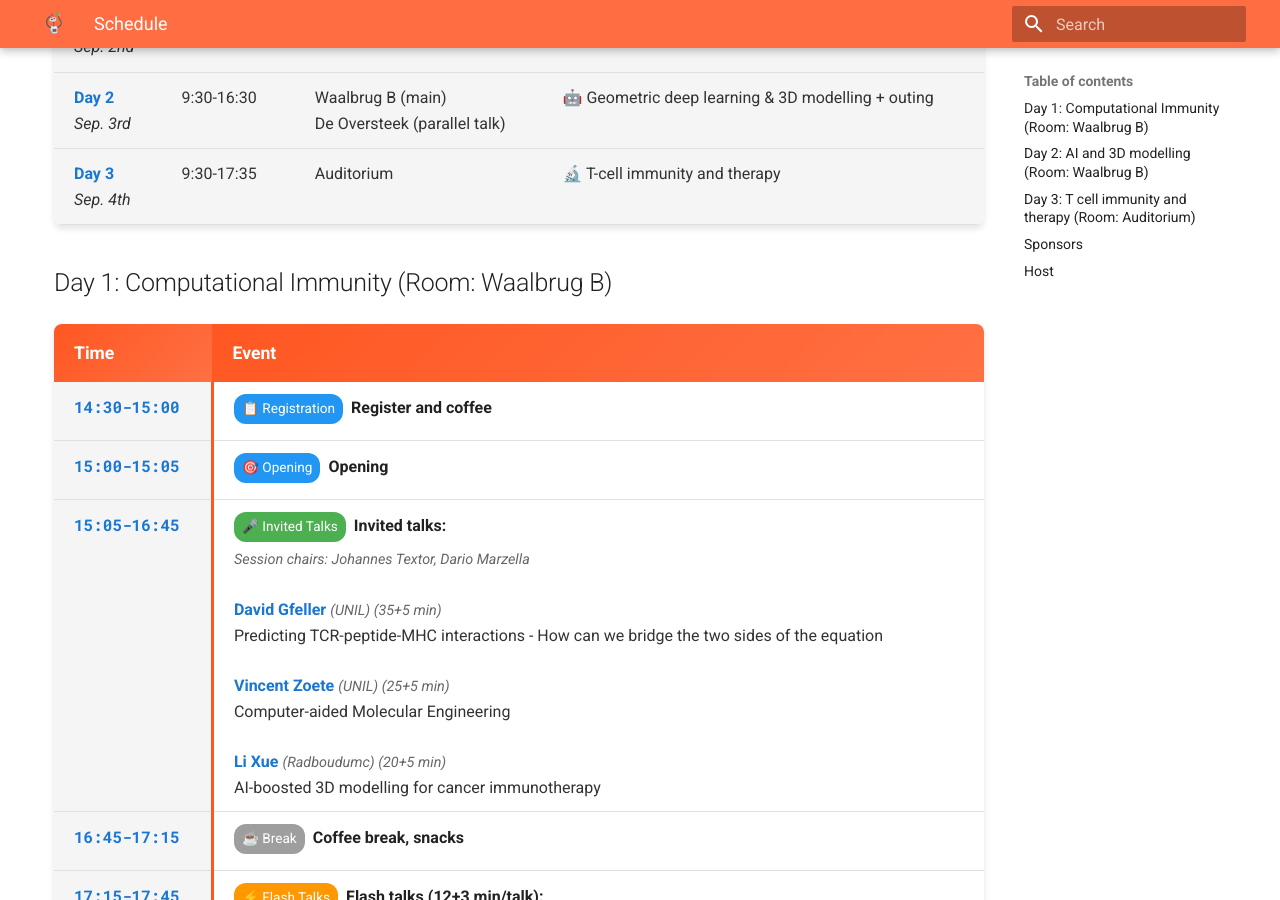
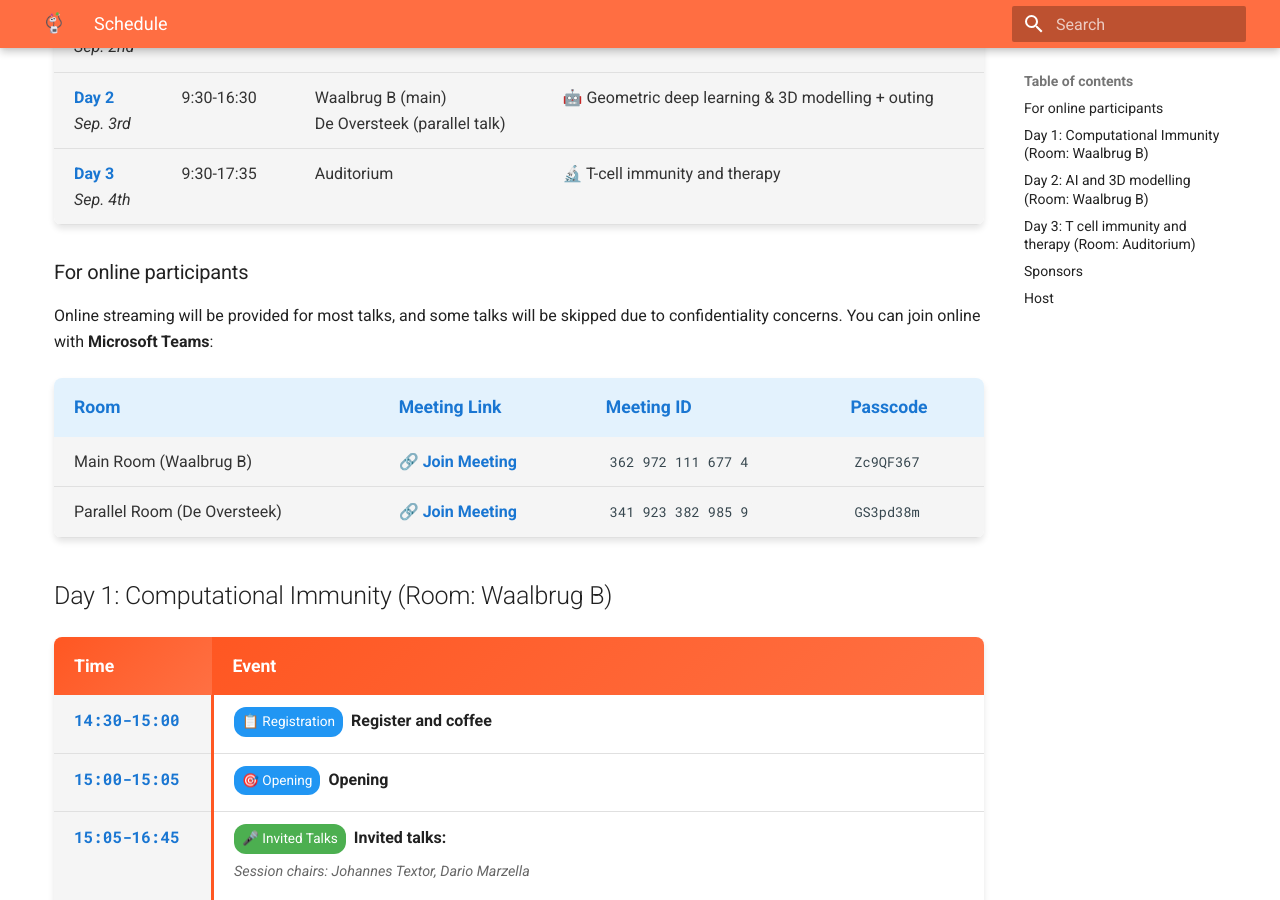
Before and after one commit to X-lab-3D/csi, an MkDocs documentation site: the page built from docs/schedule.md, in a window 1280 px wide and 900 px high, scrolled down 421 px. Built offline with MkDocs 1.6.1 and Material for MkDocs 9.7.7, drawn with Linux system fonts in a browser that asks for light colours; the version menu is left out.

Commit message:
add info for online participants

```diff
--- a/docs/schedule.md
+++ b/docs/schedule.md
@@ -31,6 +31,37 @@
 <td>9:30-17:35</td>
 <td>Auditorium</td>
 <td>🔬 T-cell immunity and therapy</td>
+</tr>
+</tbody>
+</table>
+
+
+### For online participants
+
+Online streaming will be provided for most talks, and some talks will be skipped due to confidentiality concerns.
+You can join online with **Microsoft Teams**:
+
+<table class="schedule-table day-overview">
+<thead>
+<tr>
+<th>Room</th>
+<th>Meeting Link</th>
+<th>Meeting ID</th>
+<th>Passcode</th>
+</tr>
+</thead>
+<tbody>
+<tr>
+<td>Main Room (Waalbrug B)</td>
+<td><a href="https://teams.microsoft.com/l/meetup-join/19%3ameeting_ZmM5MDEwMmMtYzYxMC00YTBlLTk0NzktMGMxYzFhN2I4MGNm%40thread.v2/0?context=%7b%22Tid%22%3a%22b208fe69-471e-48c4-8d87-025e9b9a157f%22%2c%22Oid%22%3a%22ce3e9a0f-84e8-4e08-a591-447758fb9ab3%22%7d" target="_blank">🔗 Join Meeting</a></td>
+<td><code>362 972 111 677 4</code></td>
+<td><code>Zc9QF367</code></td>
+</tr>
+<tr>
+<td>Parallel Room (De Oversteek)</td>
+<td><a href="https://teams.microsoft.com/l/meetup-join/19%3ameeting_MTU2YTUxZGMtNGIwZC00YTM3LWEzMTQtNjdjYjdjZTZlNmNl%40thread.v2/0?context=%7b%22Tid%22%3a%22b208fe69-471e-48c4-8d87-025e9b9a157f%22%2c%22Oid%22%3a%22ce3e9a0f-84e8-4e08-a591-447758fb9ab3%22%7d" target="_blank">🔗 Join Meeting</a></td>
+<td><code>341 923 382 985 9</code></td>
+<td><code>GS3pd38m</code></td>
 </tr>
 </tbody>
 </table>
```
